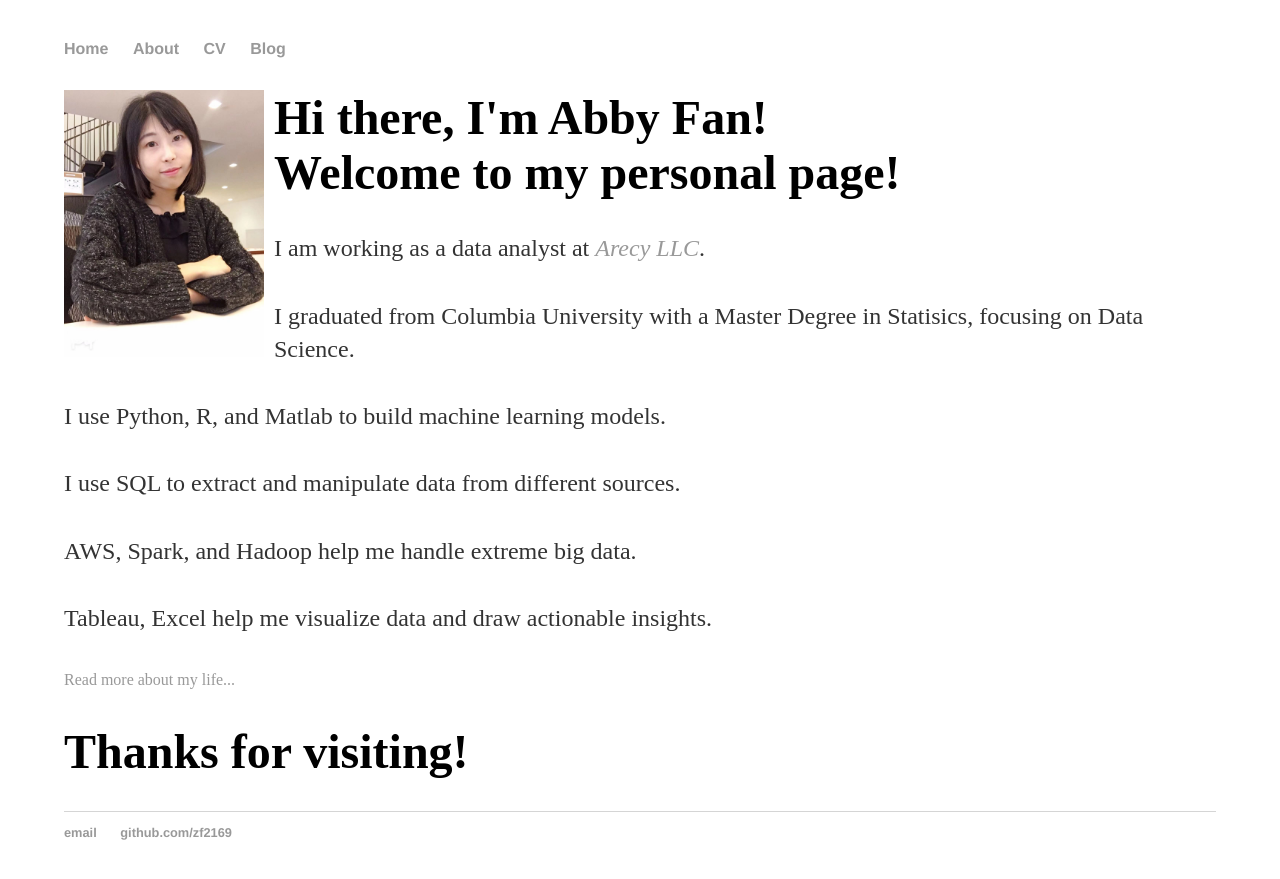
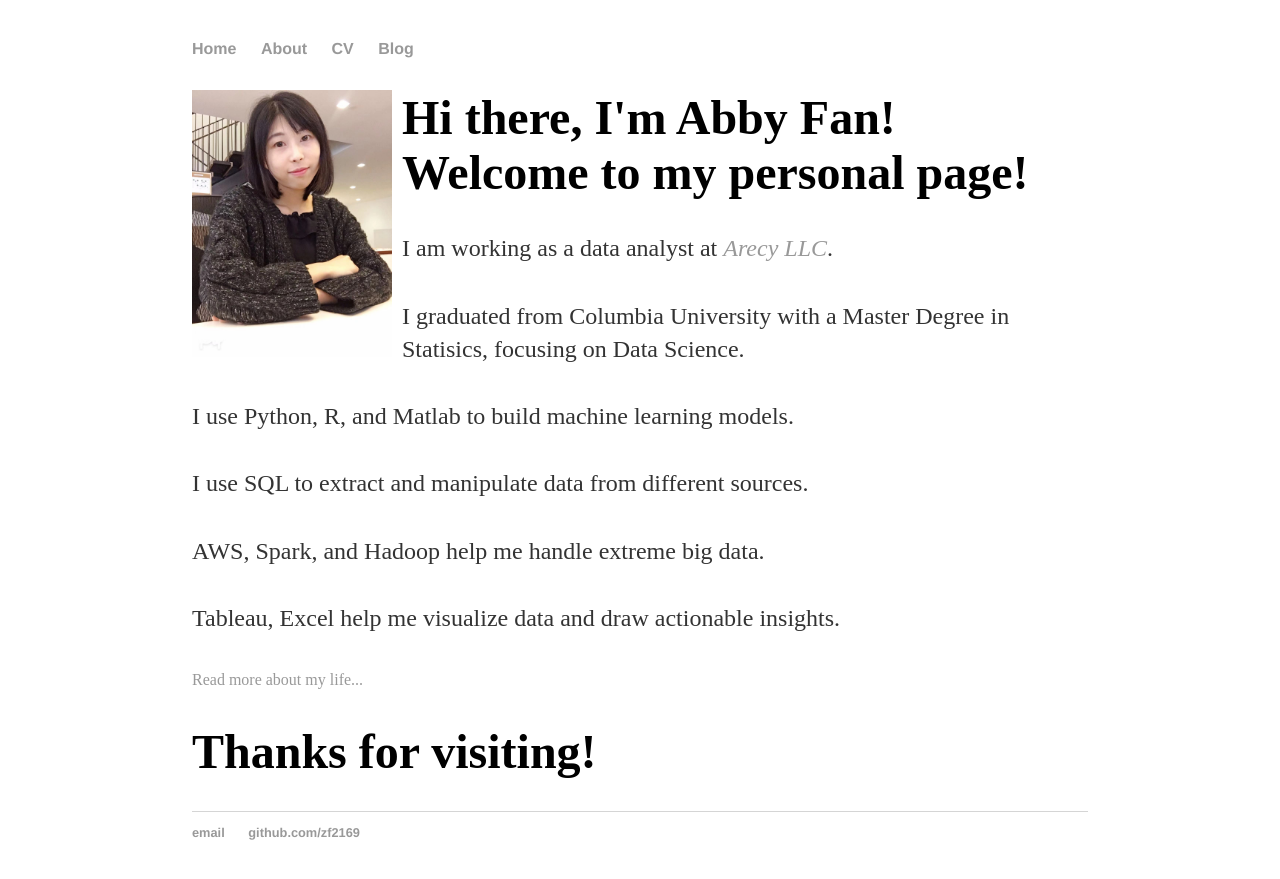
Before and after one commit to zf2169/zf2169.github.io, a Jekyll site: the page built from index.html, in a window 1280 px wide. Shown: the top 879 px of the page. Built offline with Jekyll 4.4.1, drawn with Linux system fonts in a browser that asks for light colours.

Commit message:
Update main.css

```diff
--- a/css/main.css
+++ b/css/main.css
@@ -1,4 +1,4 @@
-body { margin: 40px auto; width: 90%; }
+body { margin: 40px auto; width: 70%; }
 
 nav ul, footer ul {
     font-family:'Helvetica', 'Arial', 'Sans-Serif';
```
